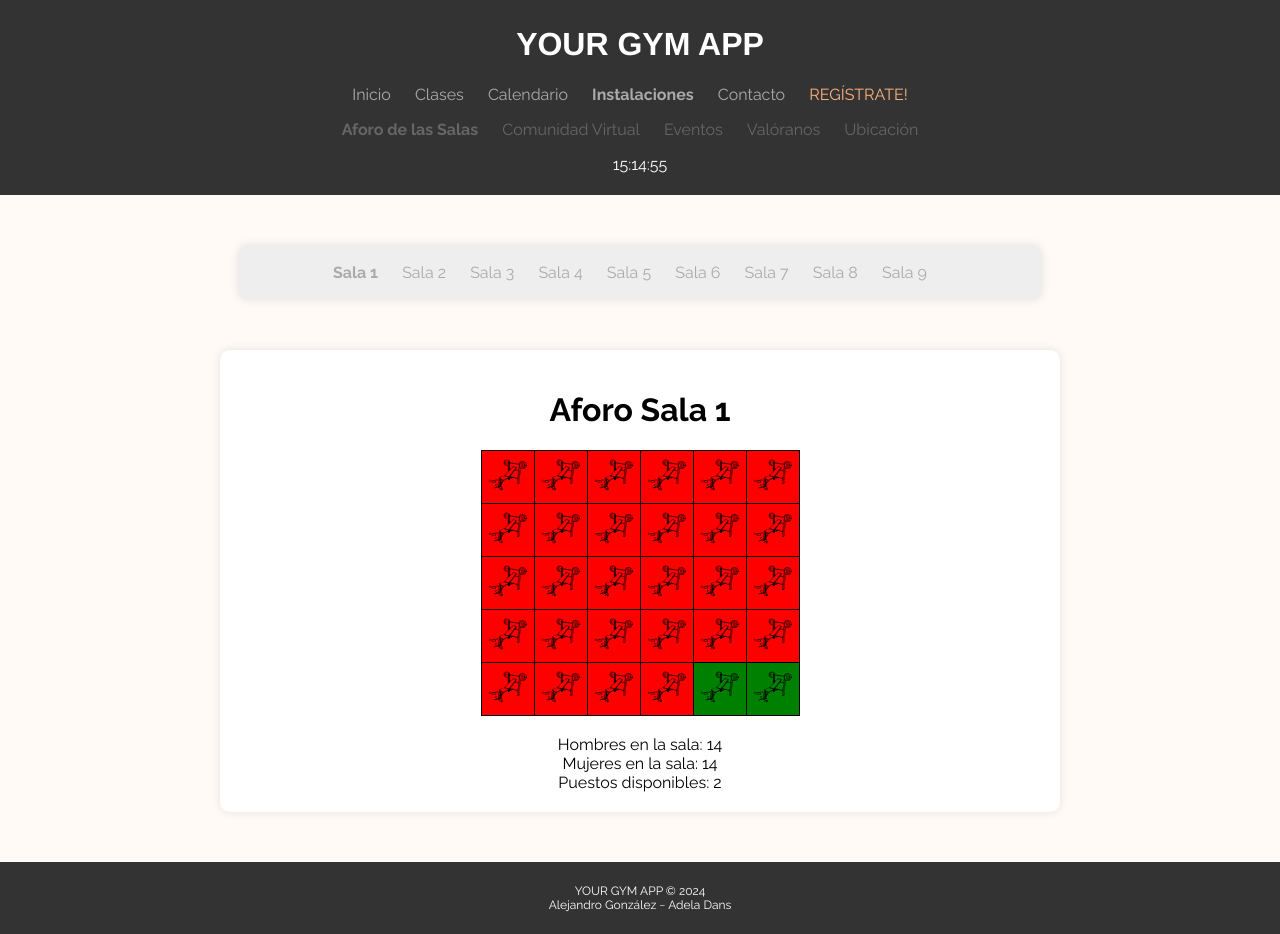
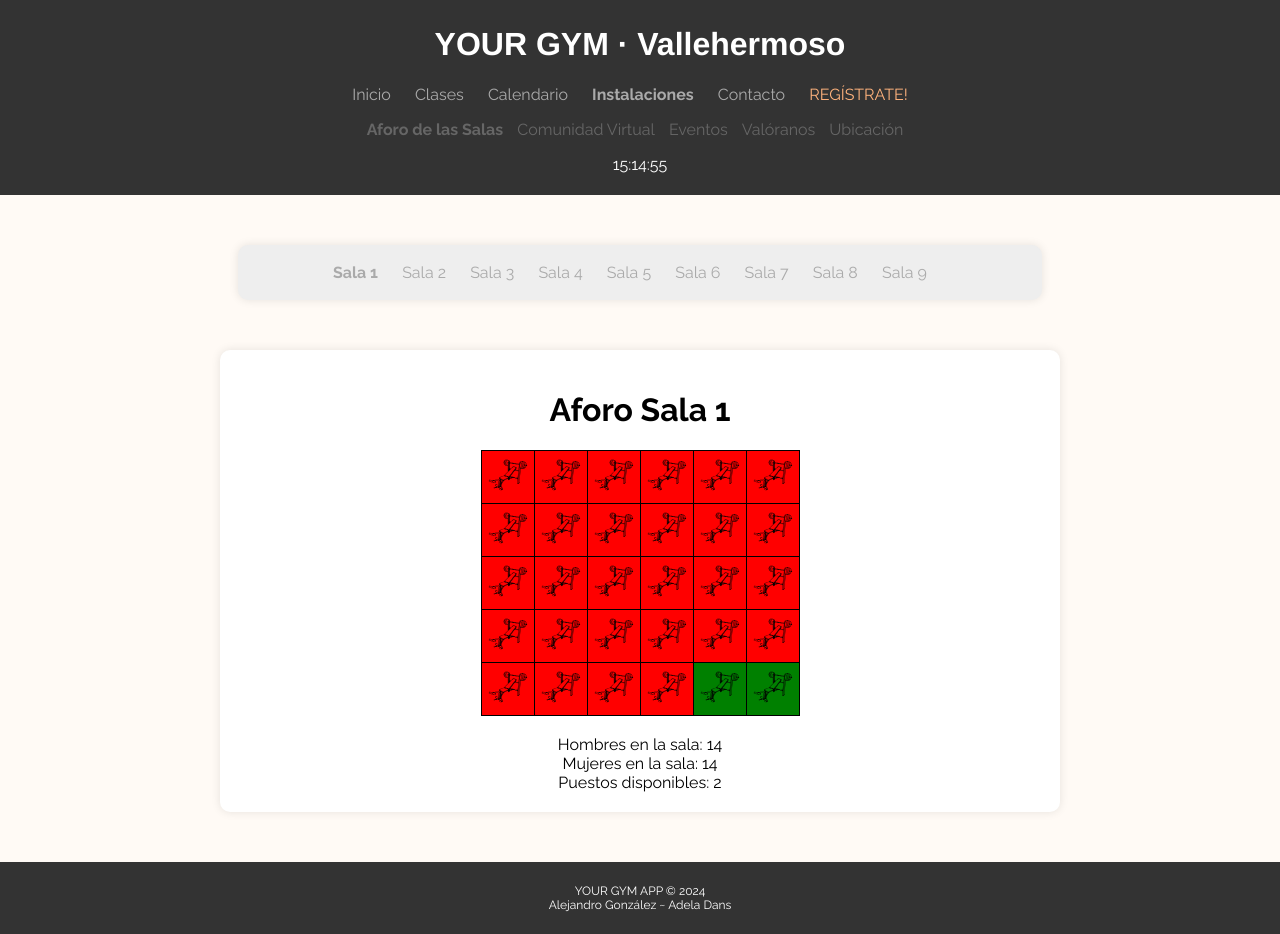
Before and after one commit to alegonren/YourGymApp, a plain HTML site: page gimnasio2/aforos/sala1.html in a window 1280 px wide. Drawn offline with Linux system fonts and the light colour scheme; a web font is replaced by a local one.

Commit message:
Add files via upload

```diff
--- a/gimnasio2/aforos/sala1.html
+++ b/gimnasio2/aforos/sala1.html
@@ -62,7 +62,7 @@
 
         .secondary-menu li {
             display: inline;
-            margin-right: 20px;
+            margin-right: 10px;
         }
 
         .secondary-menu a {
@@ -171,7 +171,7 @@
 </head>
 <body>
 <header>
-    <h1>YOUR GYM APP</h1>
+    <h1>YOUR GYM · Vallehermoso</h1>
     <nav>
         <ul>
             <li><a href="../../index.html">Inicio</a></li>
```
Also changed, not shown: gimnasio2/aforos/aforos.html (+3 -3 lines), gimnasio2/aforos/sala2.html (+2 -2 lines), gimnasio2/aforos/sala3.html (+2 -2 lines), gimnasio2/aforos/sala4.html (+2 -2 lines), gimnasio2/aforos/sala5.html (+2 -2 lines), gimnasio2/aforos/sala6.html (+2 -2 lines), gimnasio2/aforos/sala7.html (+2 -2 lines), gimnasio2/aforos/sala8.html (+2 -2 lines), gimnasio2/aforos/sala9.html (+2 -2 lines).
